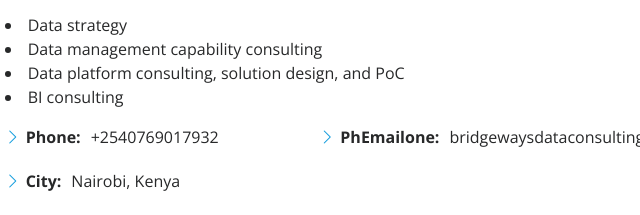
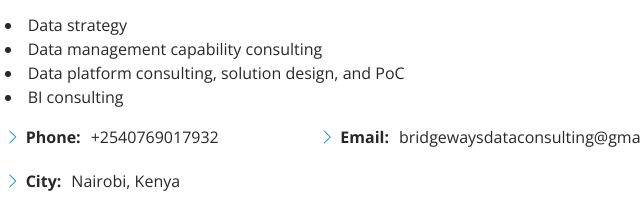
Before and after one commit to JohnKimaiyo/Boma-Data-Consulting, a plain HTML site: page index.html in a window 1280 px wide. Shown: the part 1051-1266 px from the top of the page, 640-1280 px from the left. Drawn offline with nearby package versions, Linux system fonts and the light colour scheme.

Commit message:
final commit

```diff
--- a/index.html
+++ b/index.html
@@ -123,7 +123,7 @@
               <div class="col-lg-6">
                 <ul>
 
-                  <li><i class="bi bi-chevron-right"></i> <strong>PhEmailone:</strong>
+                  <li><i class="bi bi-chevron-right"></i> <strong>Email:</strong>
                     <span>bridgewaysdataconsulting@gmail.com</span>
                   </li>
 
```
